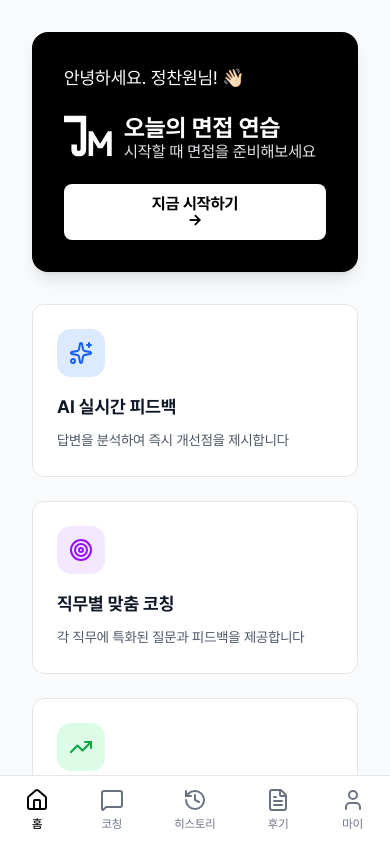
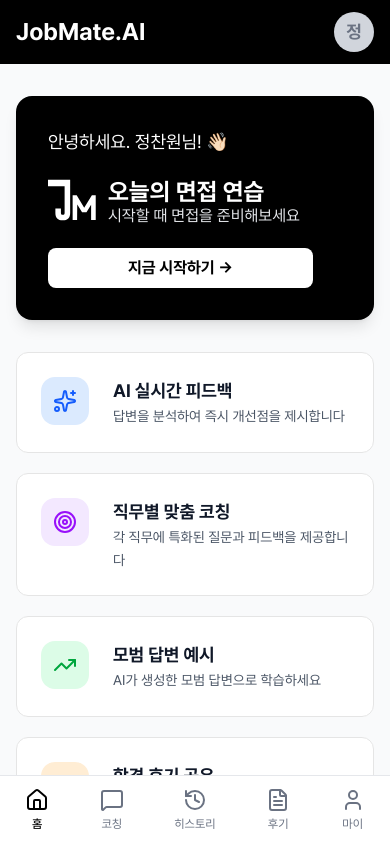
Before and after one commit to JobMate-team/jobmate-frontend, a React (Vite) app: page / in a window 390 px wide. Built offline with nearby package versions, Linux system fonts and the light colour scheme.

Commit message:
[#5] feat: 홈 UI 마무리

```diff
--- a/src/components/layouts/MobileNav.tsx
+++ b/src/components/layouts/MobileFooter.tsx
@@ -10,7 +10,7 @@ const menuItems = [
   { id: 'mypage', icon: User, label: '마이' },
 ];
 
-const MobileNav = () => {
+const MobileFooter = () => {
   const [activeMenu, setActiveMenu] = useState('home');
 
   return (
@@ -40,4 +40,4 @@ const MobileNav = () => {
   );
 };
 
-export default MobileNav;
+export default MobileFooter;
--- /dev/null
+++ b/src/components/layouts/MobileHeader.tsx
@@ -0,0 +1,15 @@
+const MobileHeader = () => {
+  return (
+    <div className='bg-black sm:hidden flex justify-between items-center px-4 py-3'>
+      <h3 className='text-white text-2xl font-semibold'>JobMate.AI</h3>
+      <button
+        type='button'
+        className='w-10 h-10 rounded-full bg-gray-300 flex items-center justify-center font-semibold text-lg text-gray-500'
+      >
+        정
+      </button>
+    </div>
+  );
+};
+
+export default MobileHeader;
--- a/src/pages/Homepage.tsx
+++ b/src/pages/Homepage.tsx
@@ -1,5 +1,6 @@
 import { LogoIcon } from '@/assets';
-import MobileNav from '@/components/layouts/MobileNav';
+import MobileNav from '@/components/layouts/MobileFooter';
+import MobileHeader from '@/components/layouts/MobileHeader';
 import SideBar from '@/components/layouts/SideBar';
 import { features } from '@/data/homeFeatures';
 
@@ -7,8 +8,10 @@ const HomePage = () => {
   return (
     <div className='flex h-screen bg-gray-50'>
       <SideBar />
+
       <main className='flex-1 overflow-auto'>
-        <div className='max-w-6xl mx-auto p-8'>
+        <MobileHeader />
+        <div className='max-w-6xl mx-auto sm:p-8 pt-8 p-4 '>
           <div className='bg-black rounded-2xl p-8 text-white mb-8 shadow-lg'>
             <div className='flex flex-col gap-5 mb-6'>
               <p className='text-lg'>안녕하세요. 정찬원님! 👋🏻 </p>
@@ -20,27 +23,29 @@ const HomePage = () => {
                 </div>
               </div>
             </div>
-            <button className='bg-white text-black font-semibold px-20 py-3 rounded-lg hover:bg-gray-200 transition'>
+            <button className='bg-white text-black font-semibold px-20 py-3 rounded-lg hover:bg-gray-200 transition whitespace-nowrap'>
               지금 시작하기 →
             </button>
           </div>
 
-          <div className='grid lg:grid-cols-2 grid-cols-1 gap-6 mb-8'>
+          <div className='grid lg:grid-cols-2 grid-cols-1 gap-5 sm:gap-6 mb-10'>
             {features.map((feature, idx) => (
               <div
                 key={idx}
-                className='bg-white rounded-xl p-6 cursor-pointer border border-[#E5E5E5]'
+                className='bg-white rounded-xl p-6 cursor-pointer border border-[#E5E5E5] flex sm:flex-col flex-row sm:gap-0 gap-6'
               >
-                <div className='mb-4'>{feature.icon}</div>
-                <h3 className='text-lg font-bold text-gray-900 mb-2'>{feature.title}</h3>
-                <p className='text-sm text-gray-600 leading-relaxed'>{feature.description}</p>
+                <div className='sm:mb-4'>{feature.icon}</div>
+                <div>
+                  <h3 className='text-lg font-bold text-gray-900'>{feature.title}</h3>
+                  <p className='text-sm text-gray-600 leading-relaxed'>{feature.description}</p>
+                </div>
               </div>
             ))}
           </div>
 
           <div>
             <h3 className='font-bold text-[22px] text-gray-900 mb-3'>오늘의 팁 💡</h3>
-            <div className='bg-white rounded-lg p-6 mb-18 sm:mb-6 border border-[#E5E5E5]'>
+            <div className='bg-white rounded-lg p-6 mb-20 sm:mb-6 border border-[#E5E5E5]'>
               <h4 className='font-semibold text-xl'>STAR 기법을 활용하세요</h4>
               <p className='text-gray-900 leading-relaxed mb-6 my-6'>
                 면접 답변 시 Situation(상황), Task(과제), Action(행동), Result(결과) 순서로
@@ -56,6 +61,7 @@ const HomePage = () => {
         </div>
       </main>
 
+      {/* 모바일 하단 네비게이션 */}
       <MobileNav />
     </div>
   );
```
